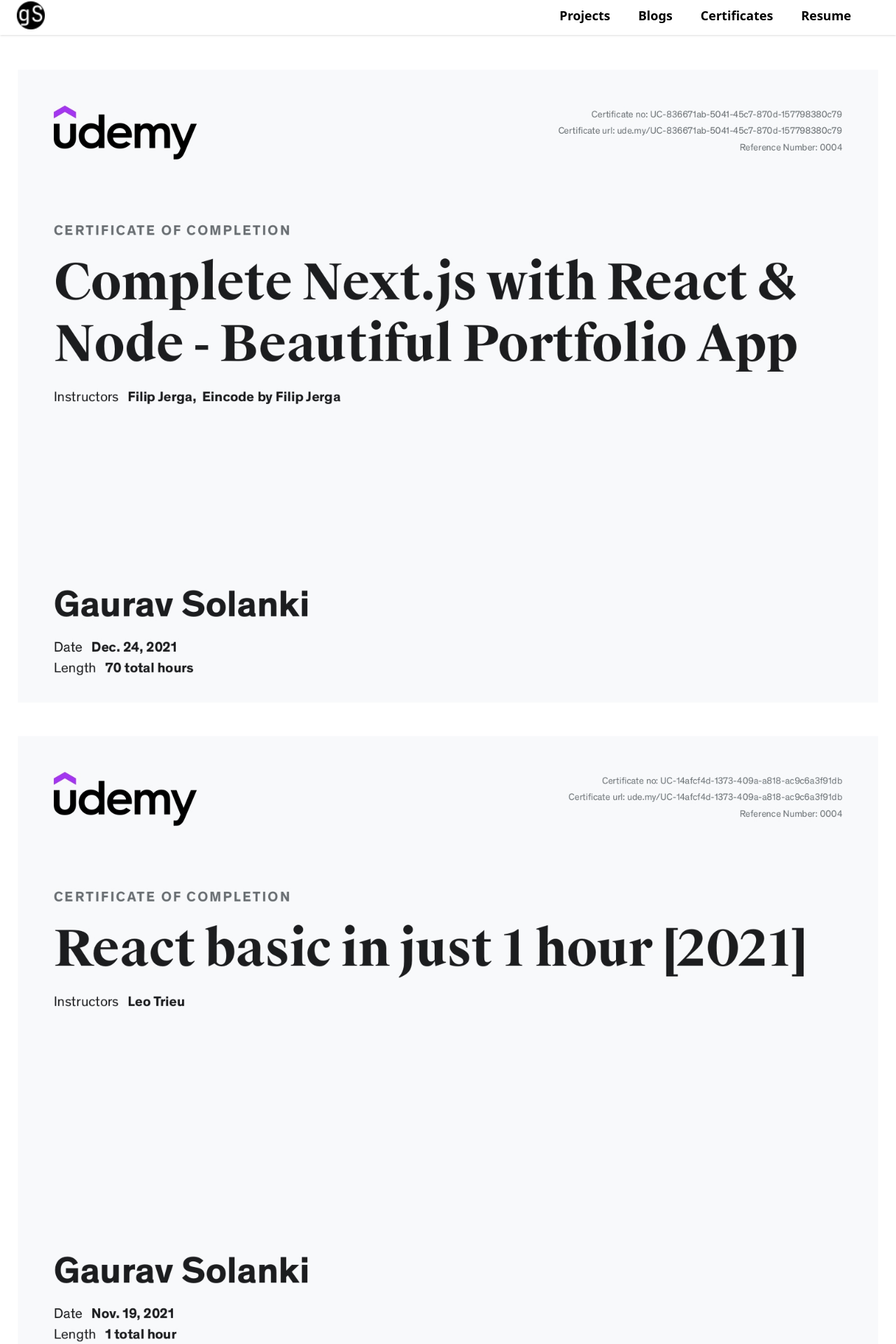
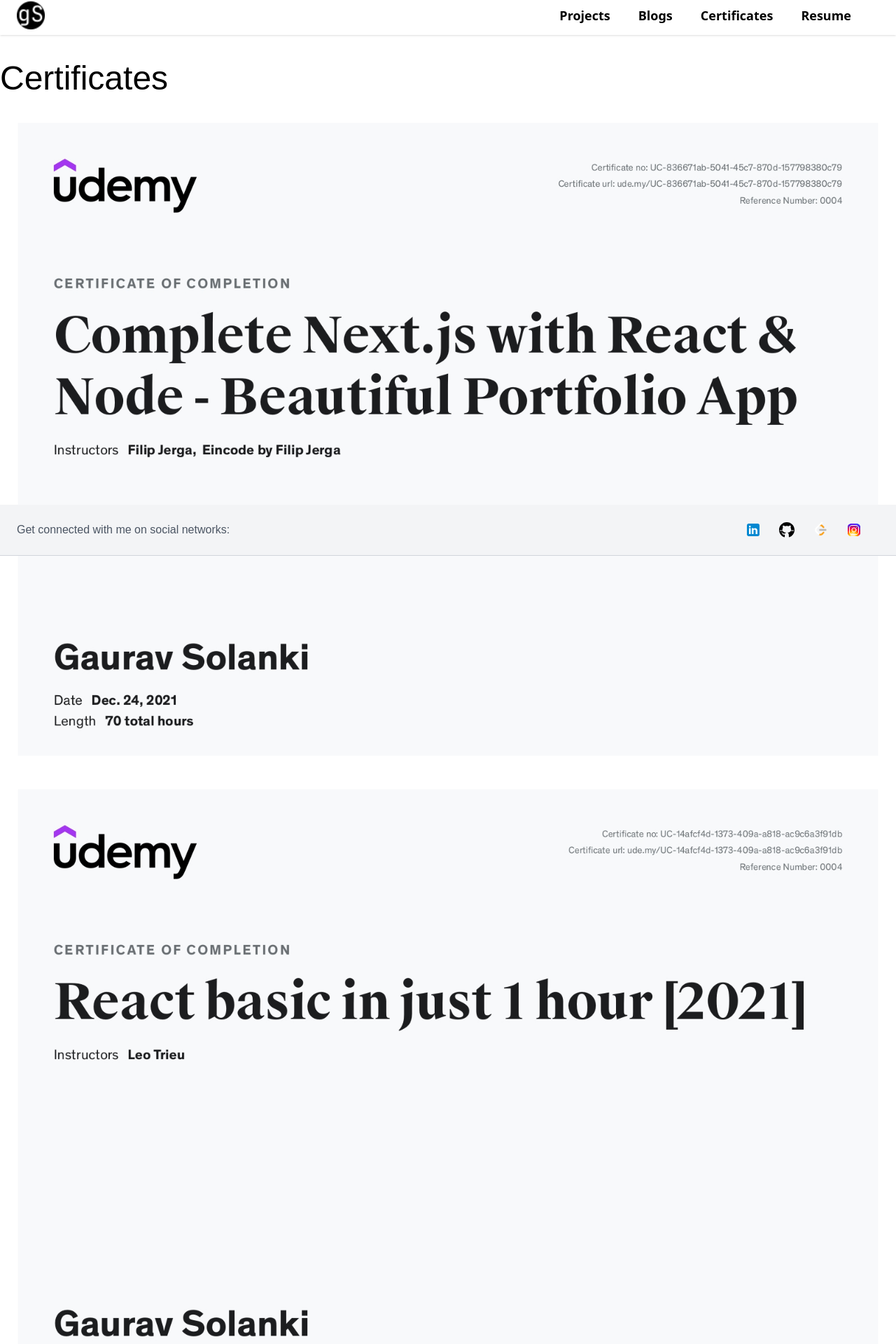
Before and after one commit to gau2107/portfolio, a Next.js app: page /certificates in a window 1280 px wide. Shown: the part 6-1926 px from the top of the page at 70% size. Built offline with nearby package versions, Linux system fonts and the light colour scheme.

Commit message:
ui changes

```diff
--- a/components/footer.js
+++ b/components/footer.js
@@ -1,6 +1,7 @@
 function Footer() {
   return (
-    <footer className="text-center lg:text-left bg-gray-100 text-gray-600">
+    <div className="pt-6">
+    <footer className="text-center lg:text-left bg-gray-100 text-gray-600 inset-x-0 fixed bottom-0">
       <div className="flex justify-center items-center lg:justify-between p-6 border-b border-gray-300">
         <div className="mr-12 hidden lg:block">
           <span>Get connected with me on social networks:</span>
@@ -54,6 +55,7 @@
           <a className="text-gray-600 font-semibold" href="https://mdbootstrap.com/">Tailwind Elements</a>
         </div> */}
     </footer>
+    </div>
   );
 }
 
--- a/components/header.js
+++ b/components/header.js
@@ -4,6 +4,7 @@
 
 function Header() {
   return (
+    <>
     <nav className="font-sans flex flex-col text-center content-center sm:flex-row sm:text-left sm:justify-between py-2 px-6 bg-white shadow sm:items-baseline w-full">
       <div
         className="mb-2 sm:mb-0 flex flex-row
@@ -20,22 +21,12 @@
             </a>
           </Link>
         </div>
-        {/* <div> */}
-        {/* <a
-            href="/home"
-            className="text-2xl no-underline text-grey-darkest hover:text-blue-dark font-bold"
-          >
-            LogoText
-          </a>
-          <br></br>
-          <span className="text-xs text-grey-dark">Beautiful New Tagline</span> */}
-        {/* </div> */}
       </div>
 
       <div className="sm:mb-0 self-center">
         {data.map((d, ind) => {
           return d.nextLink ? (
-            <Link href={d.link}>
+            <Link key={ind} href={d.link}>
               <a className="block mt-4 lg:inline-block lg:mt-0 mr-10 text-grey-darkest hover:text-blue-dark font-semibold text-lg">
                 {d.title}
               </a>
@@ -54,6 +45,8 @@
         })}
       </div>
     </nav>
+    <div className="pb-8"></div>
+    </>
   );
 }
 
--- a/components/projects.js
+++ b/components/projects.js
@@ -1,3 +1,4 @@
+import Image from "next/image";
 import data from "../public/assets/projectsData.json";
 function Projects() {
   return (
@@ -7,7 +8,7 @@
           <div key={ind} className="rounded-lg shadow-lg bg-white max-w-sm p-6 mr-8">
               <a key={ind} href={d.link} target="_blank" rel="noreferrer">
               <img
-                className="rounded-t-lg h-60 m-0 object-center"
+                className="rounded-t-lg h-60 m-0 object-center" layout="fill"
                 src={d.img}
                 alt=""
               />
--- a/pages/certificates.js
+++ b/pages/certificates.js
@@ -1,8 +1,7 @@
-import Head from "next/head"
-import Image from "next/image"
-import Footer from "../components/footer"
-import Header from "../components/header"
-
+import Head from "next/head";
+import Image from "next/image";
+import Footer from "../components/footer";
+import Header from "../components/header";
 
 export default function Certificates() {
   return (
@@ -13,10 +12,22 @@
         <link rel="icon" href="/favicon.ico" />
       </Head>
       <Header />
-      <br></br>
-      <main className={"text-center"}>
-        <img className="mx-auto object-center" alt="next-js udemy certificate 70 hours" src="/assets/certificates/UC-836671ab-5041-45c7-870d-157798380c79.jpg"/>
-        <img className="mx-auto object-center"  alt="react-js udemy certificate 1 hour" src="/assets/certificates/UC-14afcf4d-1373-409a-a818-ac9c6a3f91db.jpg"/>
+      <main className={""}>
+        <div className="container mx-auto">
+          <h1 className="text-5xl font-medium leading-tight mt-0 mb-2">
+            Certificates
+          </h1>
+          <img
+            className="mx-auto object-center"
+            alt="next-js udemy certificate 70 hours"
+            src="/assets/certificates/UC-836671ab-5041-45c7-870d-157798380c79.jpg"
+          />
+          <img
+            className="mx-auto object-center"
+            alt="react-js udemy certificate 1 hour"
+            src="/assets/certificates/UC-14afcf4d-1373-409a-a818-ac9c6a3f91db.jpg"
+          />
+        </div>
       </main>
       <Footer />
     </div>
--- a/pages/index.js
+++ b/pages/index.js
@@ -8,14 +8,14 @@
 
 export default function Home() {
   return (
-    <div className={styles.container}>
+    <div className={""}>
       <Head>
         <title>Gaurav Solanki</title>
         <meta name="description" content="JS Developer" />
         <link rel="icon" href="/favicon.ico" />
       </Head>
       <Header />
-      <main className={styles.main}>
+      <main className={styles.main + " container mx-auto"}>
         <Title />
         <Languages />
       </main>
--- a/pages/projects.js
+++ b/pages/projects.js
@@ -14,9 +14,12 @@
         <link rel="icon" href="/favicon.ico" />
       </Head>
       <Header />
-      <br></br>
-      <main className={"text-center"}>
+      <main className={""}>
+        <div className="container mx-auto">
+
+        <h1 className="text-5xl font-medium leading-tight mt-0 mb-2">Projects</h1>
         <Projects />
+        </div>
       </main>
       <Footer />
     </div>
--- a/public/assets/projectsData.json
+++ b/public/assets/projectsData.json
@@ -1,14 +1,14 @@
 [
   {
       "title": "Dashboard",
-      "img": "assets/projects/earth.jpg",
+      "img": "/assets/projects/earth.jpg",
       "description": "Single page web application to give you motivation and helps you to stay focused on what really matters. It has features like Pomodoro, Task List, StopWatch, Timer, Watch, Quotes and a beautiful new wallpaper everyday to keep you motivated and going.",
       "link":"https://svelte-momentum.herokuapp.com/",
       "alt": "Earth Screenshot"
   },
   {
       "title": "Portfolio",
-      "img": "assets/projects/gsolanki.jpg",
+      "img": "/assets/projects/gsolanki.jpg",
       "description": "My online portfolio where you can see the means to contact me, see all my accomplishments, my side projects, my blogs, and other updates. Also this is best example of recursion 😂.",
       "link": "https://gsolanki.herokuapp.com/projects",
       "alt": "My Portfolio Screenshot"
```
